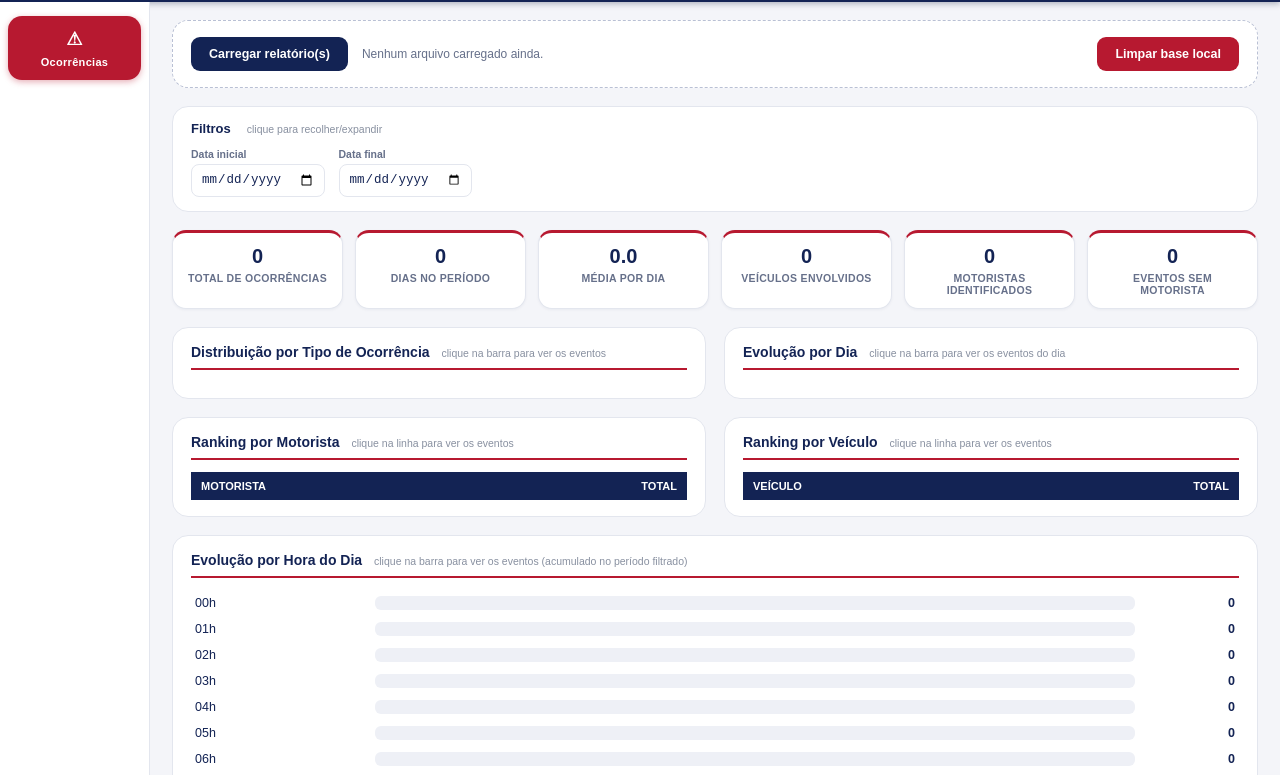
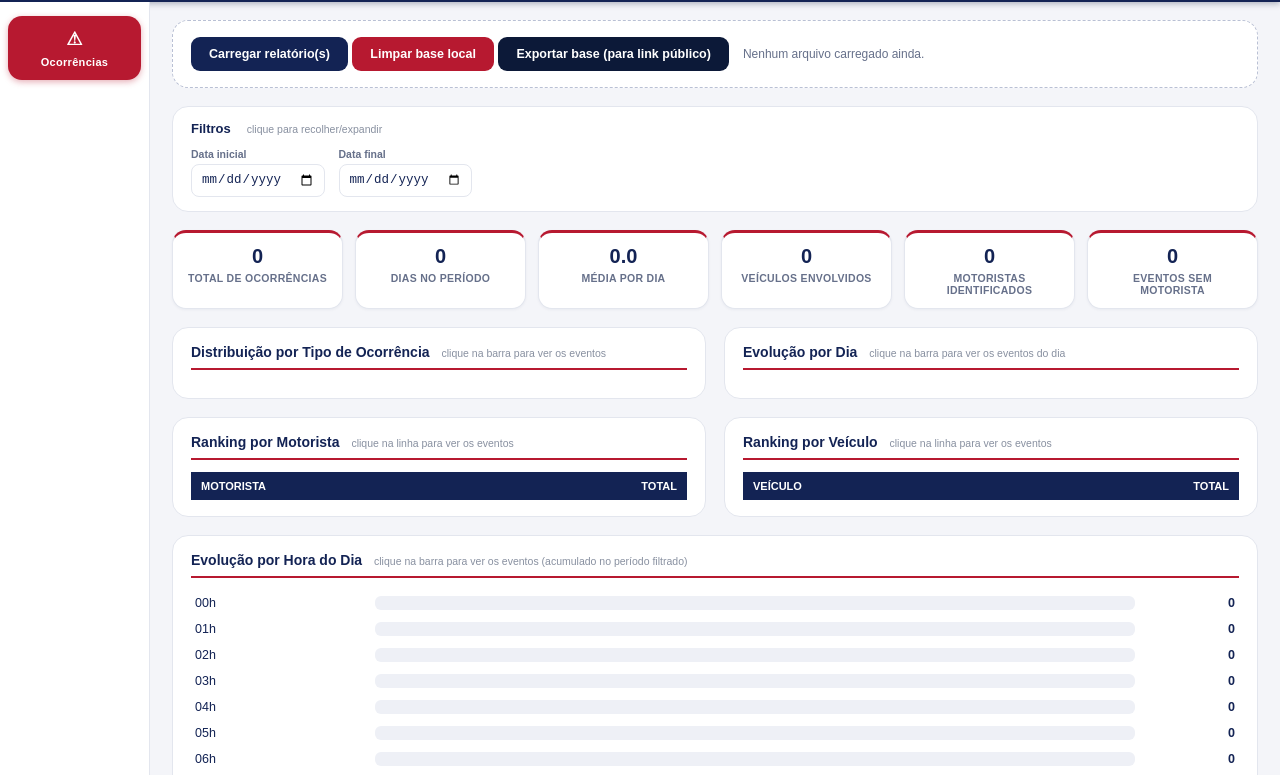
Before and after one commit to guidojrbsb-lab/painel-viacao-sete, a website: page operacao.html in a window 1280 px wide. Shown: the part 66-841 px from the top of the page. Drawn offline with Linux system fonts and the light colour scheme.

Commit message:
Add files via upload

```diff
--- a/operacao.html
+++ b/operacao.html
@@ -87,11 +87,14 @@ table.rk-table tr.grupo-nao-identificado td{color:#8890a0;font-style:italic;}
   <main>
     <div id="tab-ocorrencias">
 
-      <div class="upload-box" id="uploadControlesEdicao">
-        <button onclick="document.getElementById('fileInput').click()">Carregar relatório(s)</button>
-        <input type="file" id="fileInput" multiple accept=".csv" style="display:none">
+      <div class="upload-box">
+        <span id="uploadControlesEdicao">
+          <button onclick="document.getElementById('fileInput').click()">Carregar relatório(s)</button>
+          <input type="file" id="fileInput" multiple accept=".csv" style="display:none">
+          <button onclick="limparBase()" style="background:var(--red);">Limpar base local</button>
+          <button onclick="exportarBaseOperacao()" style="background:var(--navy-dark);">Exportar base (para link público)</button>
+        </span>
         <div class="status" id="uploadStatus">Nenhum arquivo carregado ainda.</div>
-        <button onclick="limparBase()" style="background:var(--red);">Limpar base local</button>
       </div>
 
       <div class="filtro-box" id="filtroBox">
@@ -183,6 +186,17 @@ function toggleControlesModoPublico(){
   if(!MODO_PUBLICO) return;
   const controles = document.getElementById('uploadControlesEdicao');
   if(controles) controles.style.display = 'none';
+  const status = document.getElementById('uploadStatus');
+  if(status) status.textContent = 'Painel público (somente leitura) — dados carregados pelo administrador.';
+}
+function exportarBaseOperacao(){
+  const blob = new Blob([JSON.stringify(DB)], {type:'application/json'});
+  const url = URL.createObjectURL(blob);
+  const a = document.createElement('a');
+  const hoje = new Date().toISOString().slice(0,10);
+  a.href = url; a.download = 'base_operacao_viacao_sete_'+hoje+'.json';
+  document.body.appendChild(a); a.click(); a.remove();
+  URL.revokeObjectURL(url);
 }
 
 // =====================================================================
```
